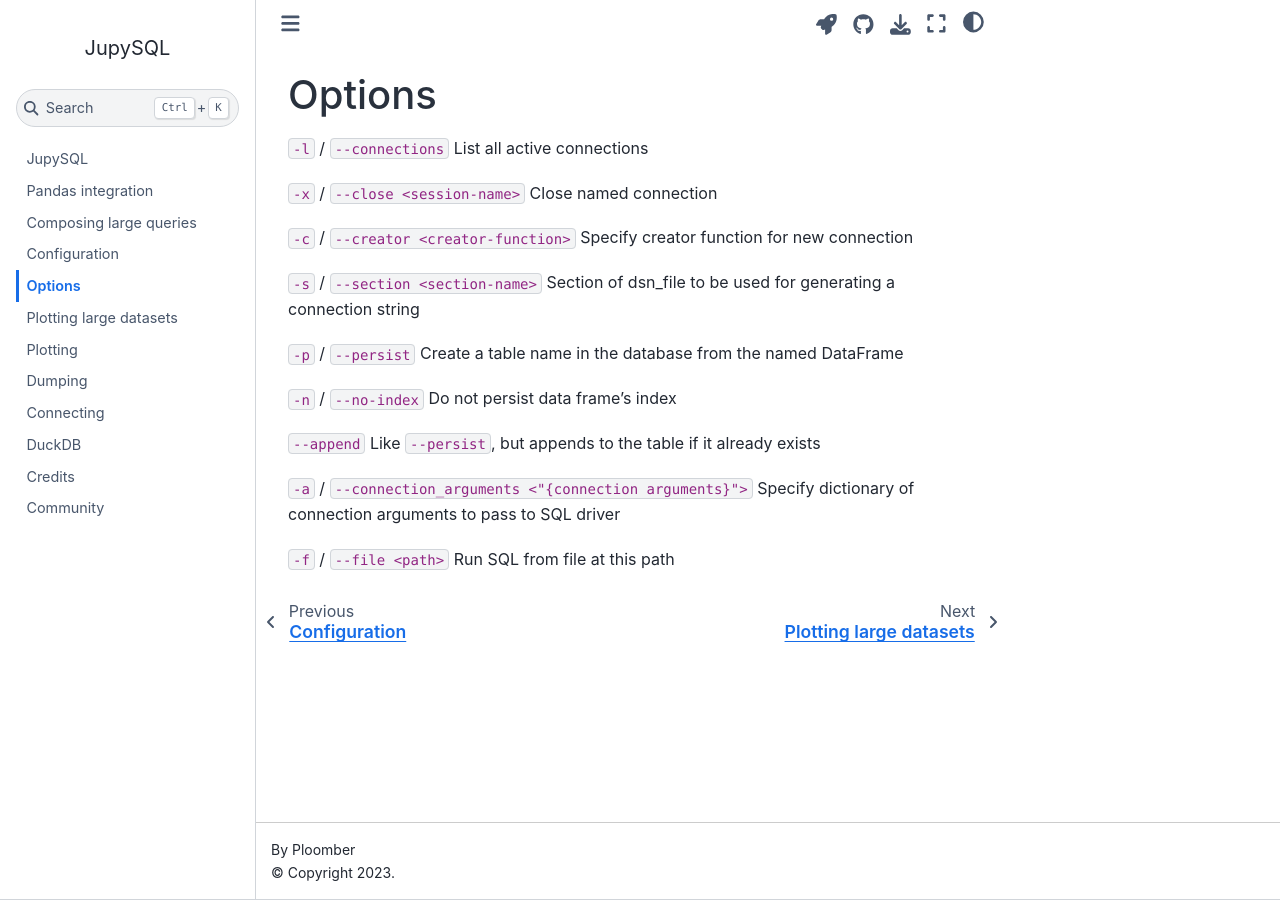
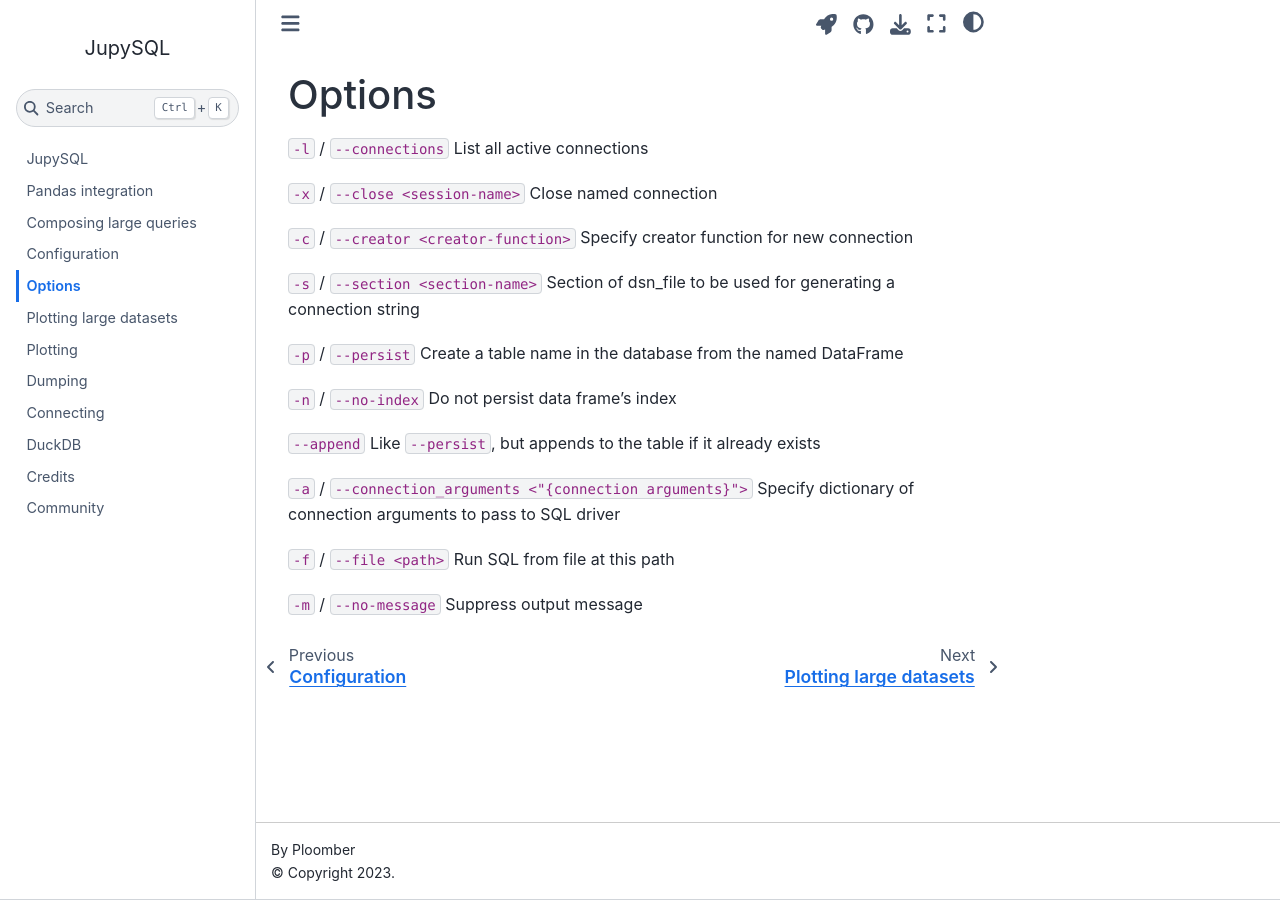
Before and after one commit to catherinedevlin/ipython-sql, a Jupyter Book: the page built from doc/options.md, in a window 1280 px wide. Built offline with Jupyter Book 1.0.4 settings and Sphinx 7.4.7 and the Sphinx Book theme 1.1.4, drawn with Linux system fonts in a browser that asks for light colours.

Commit message:
docs added

```diff
--- a/doc/options.md
+++ b/doc/options.md
@@ -42,3 +42,6 @@
 
 ``-f`` / ``--file <path>``
     Run SQL from file at this path
+
+``-m`` / ``--no-message``
+    Suppress output message
```
Also changed, not shown: CHANGELOG.md (+1 -0 lines).
